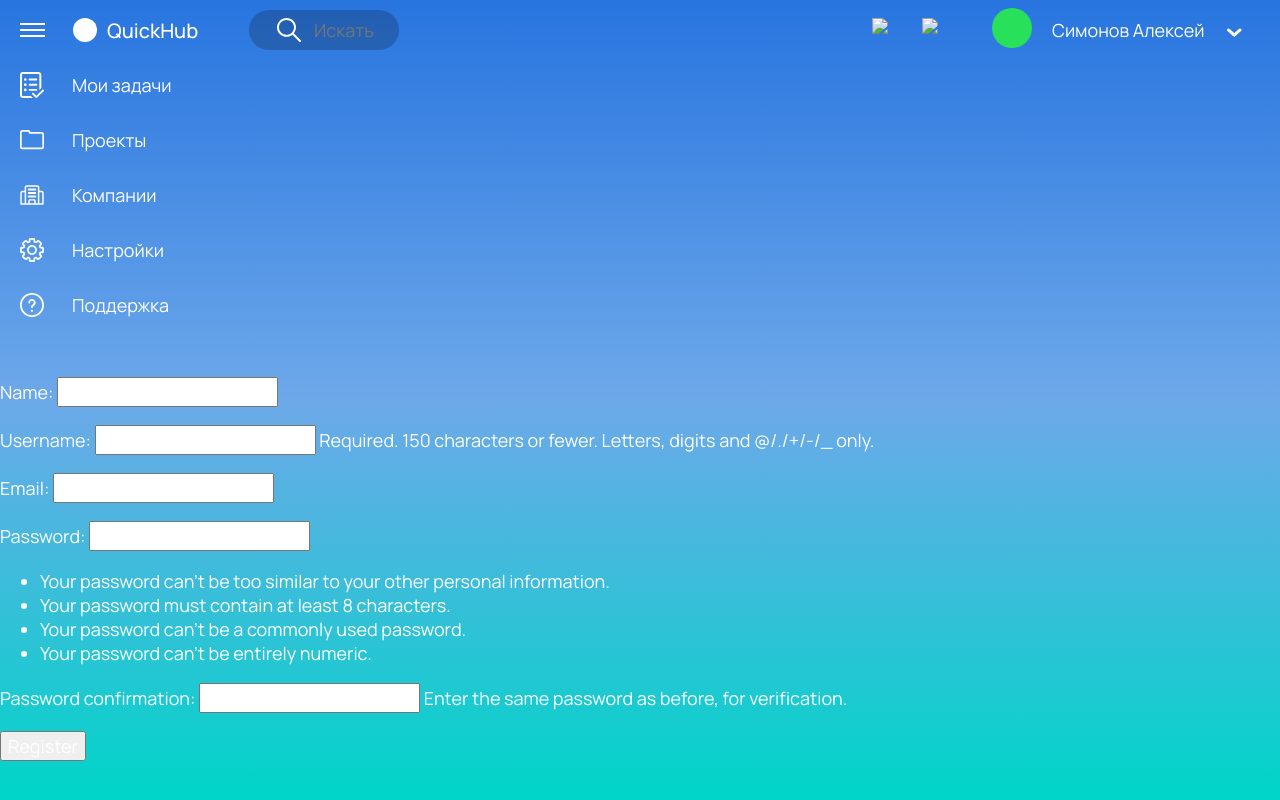
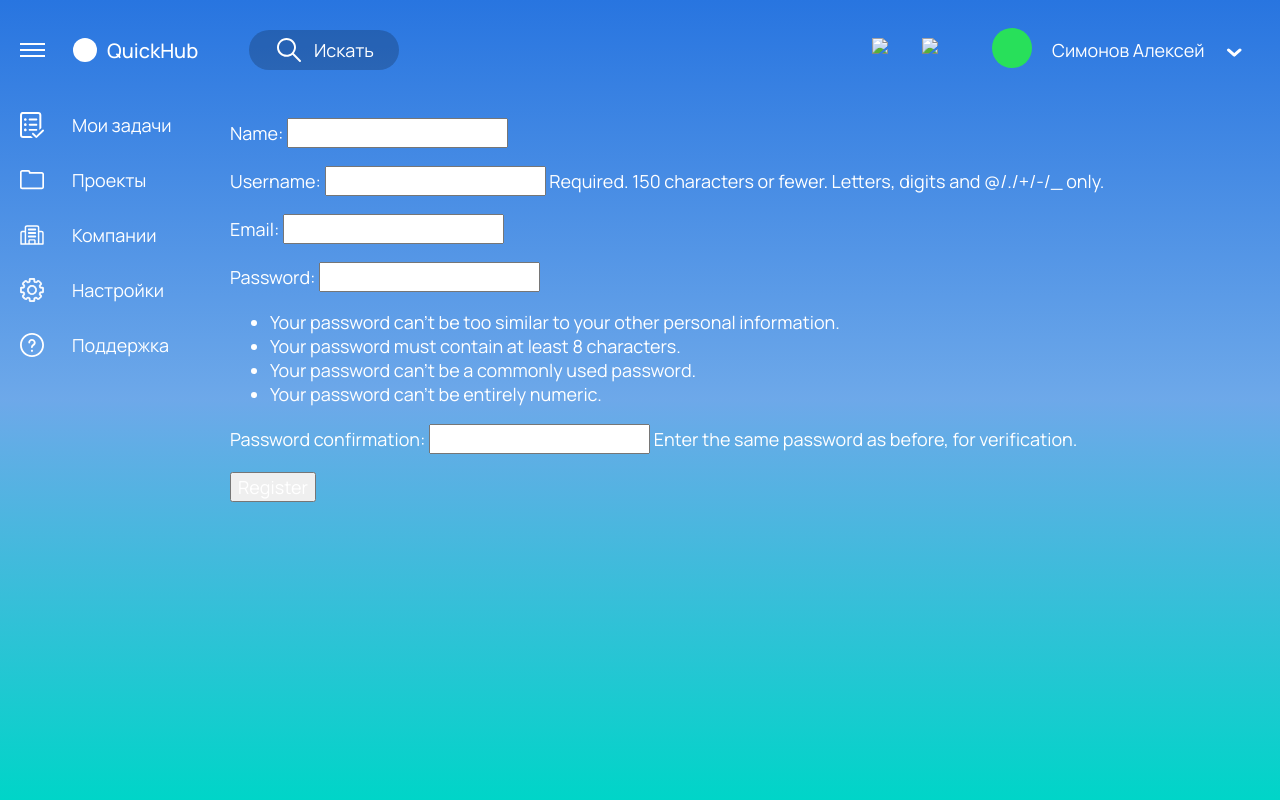
Before and after one commit to Lupuna/QuickHub, a Django app: page /registration/sign-up/ in a window 1280 px wide. Run offline with Django 4.2, Linux system fonts and the light colour scheme; parts of the project's set-up code (start-up, migrations or seed data) failed here and were passed over.

Commit message:
complete css

```diff
--- a/team/static/css/styles/styles.css
+++ b/team/static/css/styles/styles.css
@@ -18,15 +18,10 @@ body {
 			rgba(53, 135, 225, 0.72) 50%,
 			rgb(0, 213, 200) 100%);
 }
-
-<<<<<<< HEAD
-=======
 input::placeholder{
 	color: white;
 }
 
-
->>>>>>> base
 .container{
 	width: 100%;
 	height: 100%;
@@ -36,26 +31,22 @@ input::placeholder{
 	grid-template-areas:
 	"header header"
 	"left_bar content";
-<<<<<<< HEAD
-
-=======
 	transition-duration: 0.4s;
->>>>>>> base
 }
 
 .header {
 	grid-area: header;
 	padding-right: 20px;
 }
-<<<<<<< HEAD
+
 .left_bar {
 	grid-area: left_bar;
 }
+
 .content {
 	grid-area: content;
 	padding-right: 20px;
 }
-=======
 
 .left_bar {
 	grid-area: left_bar;
@@ -80,4 +71,3 @@ input::placeholder{
 	opacity: 0;
 	visibility: hidden;
 }
->>>>>>> base
```
Also changed, not shown: team/migrations/0048_merge_20240328_2007.py (added), team/migrations/0049_remove_task_time_end_remove_task_time_start_and_more.py (added).
